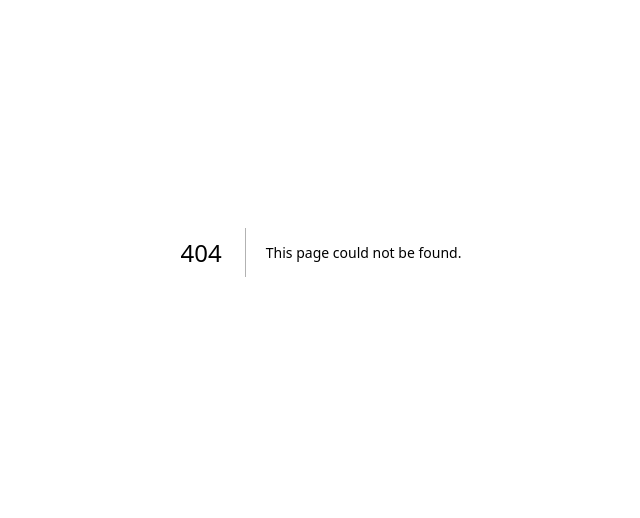
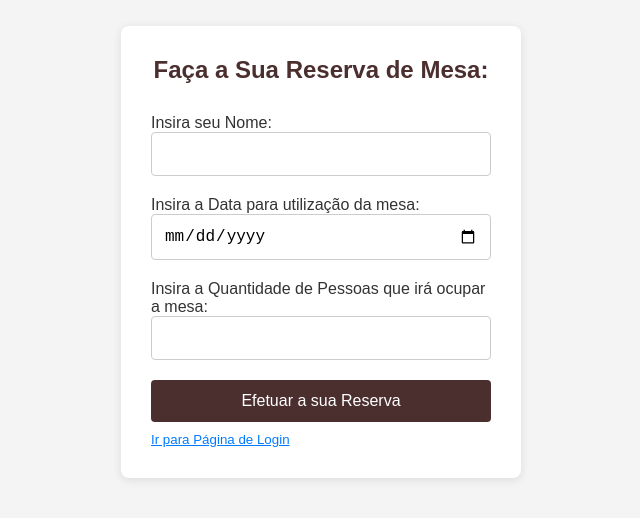
Before and after one commit to Jujuzix/projeto-FrontEnd-PTAC, a Next.js app: page /cadastroMesas in a window 1280 px wide. Before the commit this address had no page. Shown: the part 148-666 px from the top of the page, without its empty margins (319-959 px from the left). Built offline with nearby package versions, Linux system fonts and the light colour scheme.

Commit message:
commit
pagina de cadastro criada e finalizada

```diff
--- /dev/null
+++ b/src/app/cadastroMesas/page.tsx
@@ -0,0 +1,158 @@
+'use client';
+
+
+import { FormEvent, useState, useEffect } from "react";
+import { useRouter } from "next/navigation";
+import styles from "../styles/cadastro.module.css";
+import Botao from "../components/Botao";
+import Usuario from "../interfaces/usuario";
+import { ApiURL } from '../../../config';
+import { setCookie, parseCookies } from 'nookies';
+
+interface ResponseSignin {
+  erro: boolean,
+  mensagem: string,
+  token?: string
+}
+
+export default function Cadastro() {
+    const alterarquantPessoas = (value: string) => {
+        let newValue = parseInt(value, 10);
+
+
+        if (newValue > 50) {
+          alert("A quantidade de pessoas não pode ser superior a 50!");
+          newValue = 50;
+        }
+
+
+        setUsuario({
+          ...usuario,
+          quantPessoas: newValue,
+        });
+      };
+
+
+
+
+  const [usuario, setUsuario] = useState<Usuario>({
+    nome: '',
+    data: '',
+    quantPessoas: '',
+  });
+  const [erro, setError] = useState("");
+  const router = useRouter();
+
+  const alterarNome = (novoNome: string) => {
+    setUsuario((valoresAnteriores) => ({
+      ...valoresAnteriores,
+      nome: novoNome
+    }));
+  };
+
+  const alterarData = (novaData: date) => {
+    setUsuario((valoresAnteriores) => ({
+      ...valoresAnteriores,
+      data: novaData
+    }));
+  };
+
+  const alterarPessoas = (novaquantPessoas: string) => {
+    setUsuario((valoresAnteriores) => ({
+      ...valoresAnteriores,
+      quantPessoas: novaquantPessoas
+    }));
+  };
+
+
+  useEffect(() => {
+    const { 'restaurant-token': token } = parseCookies();
+    if (token) {
+      router.push('/');
+    }
+  }, [router]);
+
+  const  handleSubmit = async (e : FormEvent) => {
+    e.preventDefault();
+    try {
+     const response = await fetch(`${ApiURL}/auth/cadastro`, {
+      method: 'POST',
+      headers: {
+        'Content-Type' : 'application/json'
+      },
+      body: JSON.stringify({nome: usuario.nome,data: usuario.data, quantPessoas: usuario.quantPessoas})
+     })
+      if (response){
+        const data : ResponseSignin = await response.json()
+        const {erro, mensagem, token = ''} = data;
+        console.log(data)
+        if (erro){
+          setError(mensagem)
+        } else {
+          // npm i nookies setCookie
+          setCookie(undefined, 'restaurant-token', token, {
+            maxAge: 60*60*1 // 1 hora
+          } )
+
+          router.push('/')
+
+        }
+      } else {
+
+      }
+  }
+    catch (error) {
+    console.error('Erro na requisicao', error)
+  }
+}
+
+  return (
+    <div className={styles.paginaCadastro}>
+      <form className={styles.form} onSubmit={handleSubmit}>
+        <div className={styles.nome}>
+          <h1 className={styles.titulo}>Faça a Sua Reserva de Mesa:</h1>
+          <label htmlFor="nome">Insira seu Nome:</label>
+          <input
+            className={styles.input}
+            type="text"
+            id="nome"
+            value={usuario.nome}
+            onChange={(e) => alterarNome(e.target.value)}
+            required
+          />
+        </div>
+
+        <div className={styles.email}>
+          <label htmlFor="data">Insira a Data para utilização da mesa:</label>
+          <input
+            className={styles.input}
+            type="date"
+            id="data"
+            value={usuario.data}
+            onChange={(e) => alterarData(e.target.value)}
+            required
+          />
+        </div>
+
+        <div className={styles.senha}>
+          <label htmlFor="quantPessoas">Insira a Quantidade de Pessoas que irá ocupar a mesa:</label>
+          <input
+            className={styles.input}
+            type="number"
+            id="quantPessoas"
+            min="1"
+            max="50"
+            value={usuario.quantPessoas}
+            onChange={(e) => alterarquantPessoas(e.target.value)}
+            required
+          />
+        </div>
+
+        {erro && <p className={styles.msgErro}>{erro}</p>}
+
+        <button type="submit" className={styles.botaoSubmit}>Efetuar a sua Reserva</button>
+        <Botao titulo="Ir para Página de Login" botao={() => router.push('/paginaLogin')} />
+      </form>
+    </div>
+  );
+}
--- a/src/app/page.tsx
+++ b/src/app/page.tsx
@@ -18,6 +18,7 @@ export default function Home() {
         <div className={styles.botoesContainer}>
           <Botao titulo="Ir para Página de Login" botao={() => route.push('/paginaLogin')} />
           <Botao titulo="Faça o seu Cadastro" botao={() => route.push('/paginaCadastro')} />
+          <Botao titulo="Faça reserva de sua Mesa" botao={() => route.push('/paginacadMesas')} />
         </div>
       </div>
     );
--- /dev/null
+++ b/src/app/styles/reserva.module.css
@@ -0,0 +1,50 @@
+.page {
+    display: flex;
+    flex-direction: column;
+    align-items: center;
+    justify-content: center;
+    height: 100vh;
+    padding: 20px;
+    background-color: #f4f4f4;
+    font-family: Arial, sans-serif;
+    color: #333;
+}
+
+.titulo {
+    font-size: 2.5rem;
+    color: #333;
+    margin-bottom: 10px;
+}
+
+.mensagem {
+    font-size: 1.2rem;
+    color: #666;
+    margin-bottom: 20px;
+    text-align: center;
+}
+
+.botoesContainer {
+    display: flex;
+    flex-direction: column;
+    gap: 10px;
+    /* Espaçamento entre os botões */
+}
+
+.botoesContainer button {
+    text-decoration: none;
+    background-color: #4b2e2e;
+    color: #ffffff;
+    padding: 10px 20px;
+    font-size: 1rem;
+    border: none;
+    border-radius: 15px;
+    cursor: pointer;
+    transition: background-color 0.3s ease;
+}
+
+.botoesContainer button:hover {
+    background-color: #654e4e;
+    /* Cor ao passar o mouse */
+    color: white;
+    /* Texto branco ao passar o mouse */
+}
```
Also changed, not shown: src/app/paginacadMesas/page.tsx (added, +25 -0 lines).
